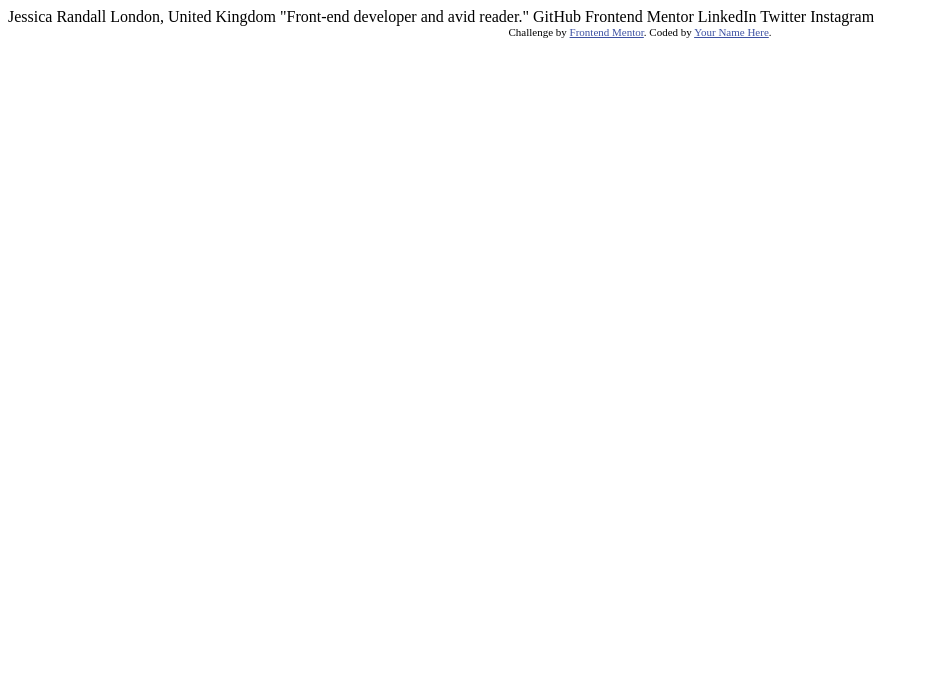
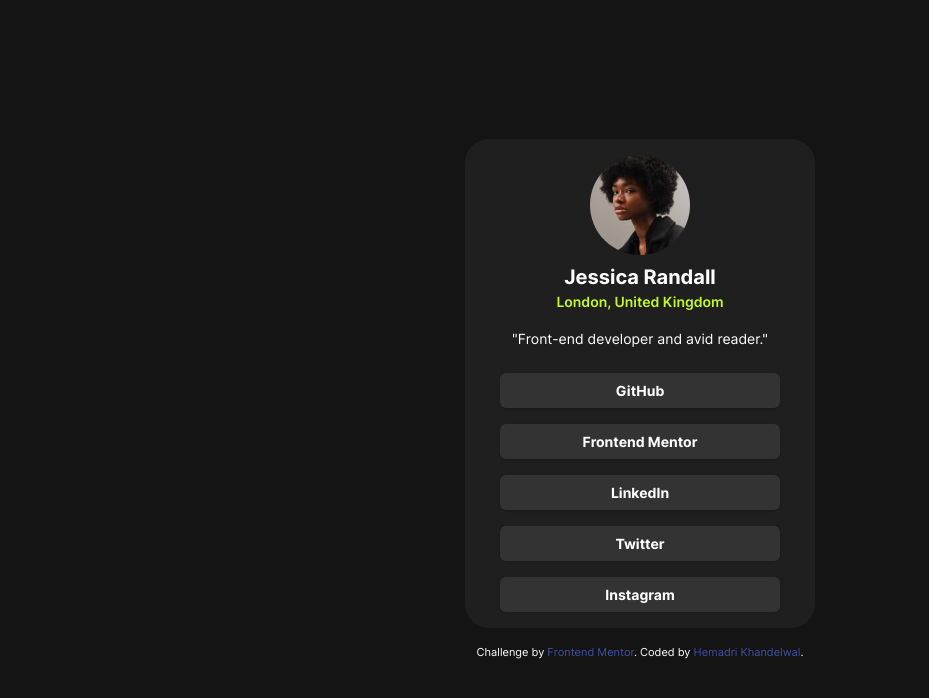
Before and after one commit to hemadrikhandelwal/frontend_mentor_solutions, a plain HTML site: page social-link-profile/social-links-profile-main/index.html in a window 1280 px wide. Shown: the whole page, without its empty margins (0-929 px from the left). Drawn offline with nearby package versions, Linux system fonts and the light colour scheme.

Commit message:
social link profile card UI

```diff
--- a/social-link-profile/social-links-profile-main/index.html
+++ b/social-link-profile/social-links-profile-main/index.html
@@ -1,34 +1,79 @@
-<!DOCTYPE html>
+<!doctype html>
 <html lang="en">
   <head>
-  <meta charset="UTF-8">
-  <meta name="viewport" content="width=device-width, initial-scale=1.0"> <!-- displays site properly based on user's device -->
+    <meta charset="UTF-8" />
+    <meta name="viewport" content="width=device-width, initial-scale=1.0" />
+    <!-- displays site properly based on user's device -->
 
-  <link rel="icon" type="image/png" sizes="32x32" href="./assets/images/favicon-32x32.png">
-
+    <link
+      rel="icon"
+      type="image/png"
+      sizes="32x32"
+      href="./assets/images/favicon-32x32.png"
+    />
+    <link rel="stylesheet" href="style.css" />
+    <script src="https://cdn.jsdelivr.net/npm/@tailwindcss/browser@4"></script>
     <title>Frontend Mentor | Social links profile</title>
-
-  <!-- Feel free to remove these styles or customise in your own stylesheet 👍 -->
-  <style>
-    .attribution { font-size: 11px; text-align: center; }
-    .attribution a { color: hsl(228, 45%, 44%); }
-  </style>
   </head>
   <body>
+    <main class="flex flex-col min-h-screen justify-center items-center gap-4">
+      <section
+        class="profile-card p-4 rounded-3xl items-center flex flex-col"
+      >
+        <!-- Profile Image -->
+        <div>
+          <img
+            src="assets/images/avatar-jessica.jpeg"
+            alt="Jessica Randall Profile Picture"
+            class="rounded-full"
+          />
+        </div>
 
-  Jessica Randall
-  London, United Kingdom
-  "Front-end developer and avid reader."
-
+        <!-- Profile Details  -->
+        <section class="flex flex-col gap-4 mt-2">
+          <div>
+            <h1 class="font-bold text-xl text-center">Jessica Randall</h1>
+            <address class="address-color">London, United Kingdom</address>
+          </div>
+          <p>"Front-end developer and avid reader."</p>
+        </section>
+        <!-- Profile Links -->
+        <section class="w-70 mt-2">
+          <div class="flex flex-col gap-4 mt-4">
+            <button
+              class="rounded-md font-bold py-1.5 px-2.5 border border-transparent shadow-sm"
+            >
               GitHub
+            </button>
+            <button
+              class="rounded-md font-bold py-1.5 px-2.5 border border-transparent shadow-sm"
+            >
               Frontend Mentor
+            </button>
+            <button
+              class="rounded-md font-bold py-1.5 px-2.5 border border-transparent shadow-sm"
+            >
               LinkedIn
+            </button>
+            <button
+              class="rounded-md font-bold py-1.5 px-2.5 border border-transparent shadow-sm"
+            >
               Twitter
+            </button>
+            <button
+              class="rounded-md font-bold py-1.5 px-2.5 border border-transparent shadow-sm"
+            >
               Instagram
-
+            </button>
+          </div>
+        </section>
+      </section>
       <div class="attribution">
-    Challenge by <a href="https://www.frontendmentor.io?ref=challenge" target="_blank">Frontend Mentor</a>.
-    Coded by <a href="#">Your Name Here</a>.
+        Challenge by
+        <a href="https://www.frontendmentor.io?ref=challenge" target="_blank"
+          >Frontend Mentor</a
+        >. Coded by <a href="#">Hemadri Khandelwal</a>.
       </div>
+    </main>
   </body>
 </html>
--- /dev/null
+++ b/social-link-profile/social-links-profile-main/style.css
@@ -0,0 +1,74 @@
+:root{
+
+    --color-green: hsl(75, 94%, 57%);
+    --color-white: hsl(0, 0%, 100%);
+    --color-grey-700: hsl(0, 0%, 20%);
+    --color-grey-800:hsl(0,0%,12%);
+    --color-grey-900:hsl(0,0%,8%);
+    --font-primary: "Inter", sans-serif;
+
+
+}
+
+@font-face {
+  font-family: "Inter";
+  src: url("./assets/fonts/static/Inter-Regular.ttf") format("truetype");
+  font-weight: 400;
+  font-style: normal;
+}
+
+@font-face {
+  font-family: "Inter";
+  src: url("./assets/fonts/static/Inter-SemiBold.ttf") format("truetype");
+  font-weight: 600;
+  font-style: normal;
+}
+
+@font-face {
+  font-family: "Inter";
+  src: url("./assets/fonts/static/Inter-Bold.ttf") format("truetype");
+  font-weight: 700;
+  font-style: normal;
+}
+
+body{
+    background-color: var(--color-grey-900);
+    color:var(--color-white);
+    font-family: var(--font-primary);
+    font-size:14px;
+
+}
+
+img{
+    display: block;
+    width:100px;
+    height: 100px;
+    object-fit: cover;
+}
+
+.address-color{
+    color: var(--color-green);
+    text-align: center;
+    font-weight:600;
+    font-style: normal;
+}
+
+.profile-card{
+    max-width:350px;
+    width: 100%;
+    background-color: var(--color-grey-800);
+}
+
+
+button{
+    background-color: var(--color-grey-700);
+}
+
+button:hover{
+    color: var(--color-green);
+}
+
+
+.attribution { font-size: 11px; text-align: center; }
+
+.attribution a { color: hsl(228, 45%, 44%); }
```
Lines whose indentation alone changed are shown as unchanged.
